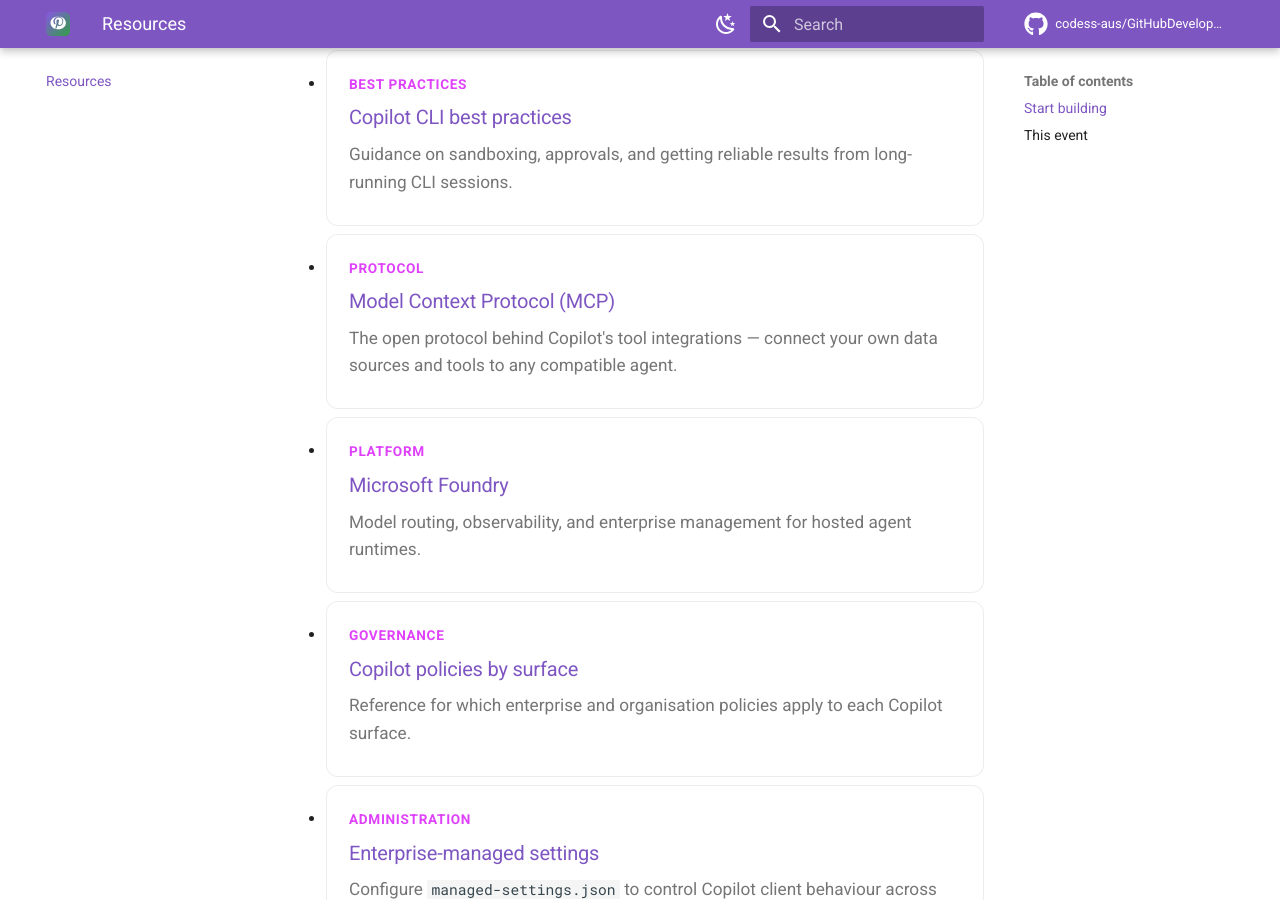
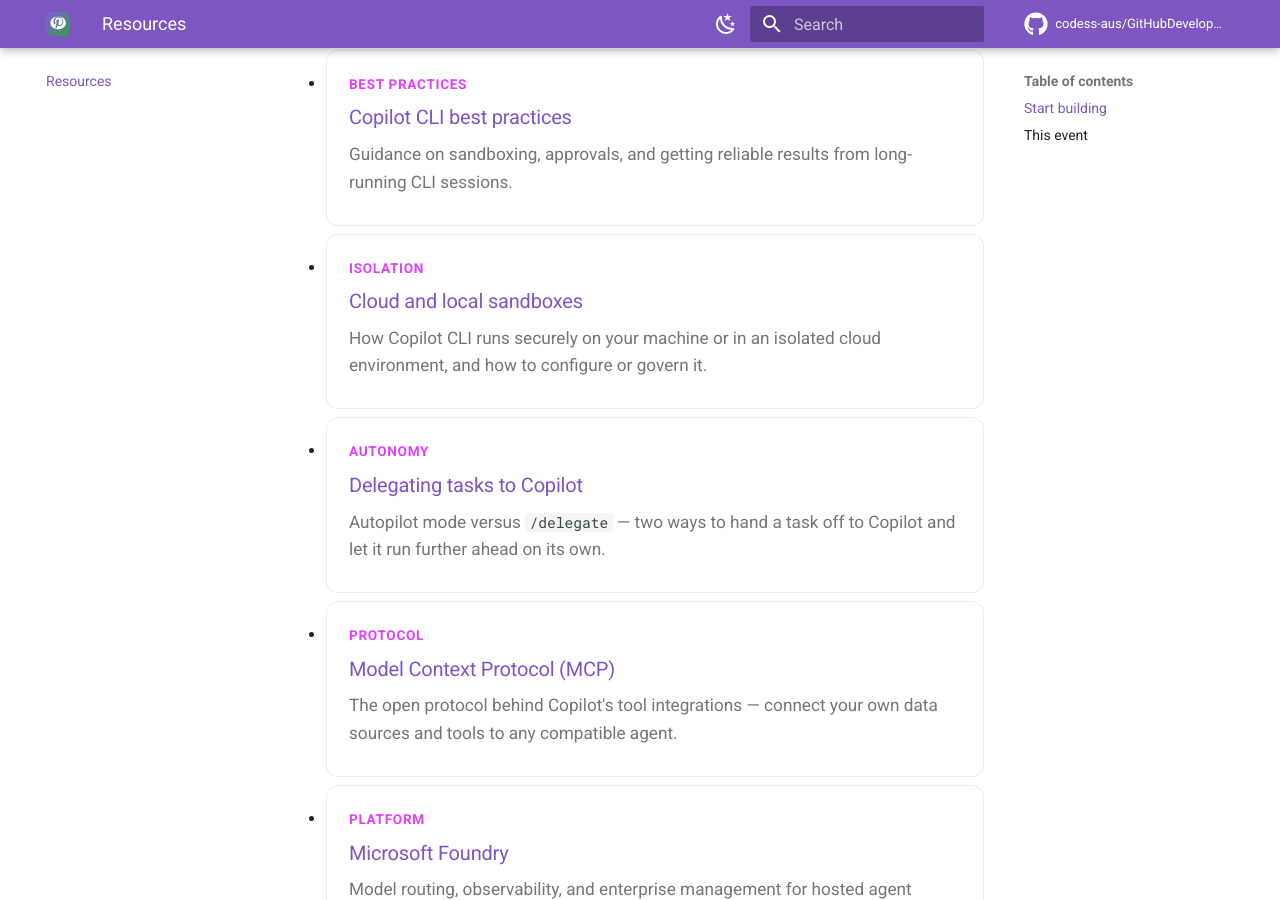
Before and after one commit to codess-aus/GitHubDeveloperDay, an MkDocs documentation site: the page built from docs/resources.md, in a window 1280 px wide and 900 px high, scrolled down 1239 px. Built offline with MkDocs 1.6.1 and Material for MkDocs 9.7.7, drawn with Linux system fonts in a browser that asks for light colours; comment, search, counter and statistics services are not loaded.

Commit message:
Add content on cloud/local sandboxes and delegating tasks
- New sections on the GitHub App & CLI page covering cloud and local
  sandboxes (MXC, enabling, cloud sandbox lifecycle, governance) and
  delegating tasks (autopilot mode vs /delegate to Copilot cloud agent)
- Add both as linked resources on the Resources page

Co-authored-by: Copilot <223556219+Copilot@users.noreply.github.com>

```diff
--- a/docs/resources.md
+++ b/docs/resources.md
@@ -35,6 +35,16 @@ references referenced throughout the day.
     <span class="gdd-cat">Best practices</span>
     <h3><a href="https://docs.github.com/copilot/how-tos/copilot-cli/cli-best-practices" target="_blank" rel="noopener">Copilot CLI best practices</a></h3>
     <p>Guidance on sandboxing, approvals, and getting reliable results from long-running CLI sessions.</p>
+  </li>
+  <li>
+    <span class="gdd-cat">Isolation</span>
+    <h3><a href="https://docs.github.com/en/copilot/concepts/about-cloud-and-local-sandboxes" target="_blank" rel="noopener">Cloud and local sandboxes</a></h3>
+    <p>How Copilot CLI runs securely on your machine or in an isolated cloud environment, and how to configure or govern it.</p>
+  </li>
+  <li>
+    <span class="gdd-cat">Autonomy</span>
+    <h3><a href="https://docs.github.com/en/copilot/how-tos/copilot-cli/use-copilot-cli/delegate-tasks-to-cca" target="_blank" rel="noopener">Delegating tasks to Copilot</a></h3>
+    <p>Autopilot mode versus <code>/delegate</code> — two ways to hand a task off to Copilot and let it run further ahead on its own.</p>
   </li>
   <li>
     <span class="gdd-cat">Protocol</span>
```
Also changed, not shown: docs/github-app-cli.md (+77 -0 lines).
